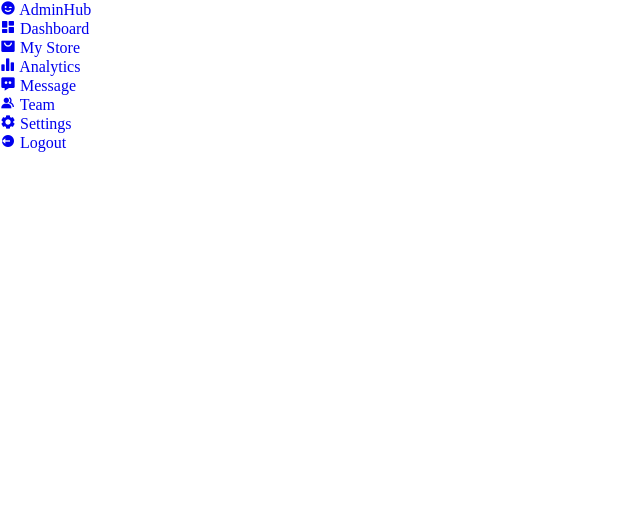
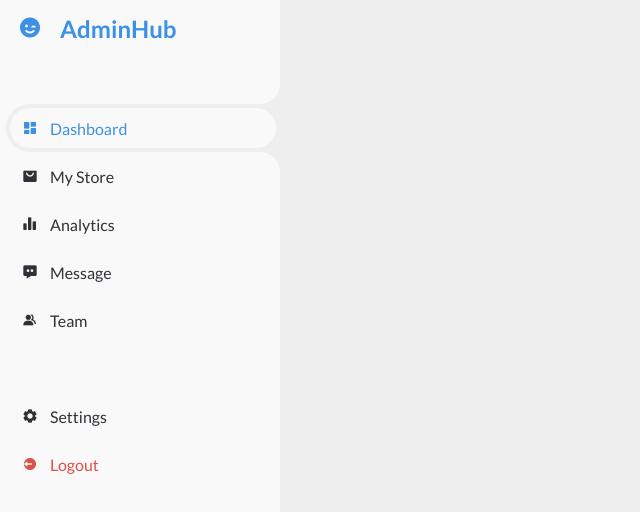
Before and after one commit to pedroacbg/admin-dashboard, a plain HTML site: page index.html in a window 1280 px wide. Shown: the whole page, without its empty margins (0-640 px from the left). Drawn offline with nearby package versions, Linux system fonts and the light colour scheme.

Commit message:
styling sidebar

```diff
--- a/index.html
+++ b/index.html
@@ -14,13 +14,14 @@
     <title>Gulerone's | Admin</title>
   </head>
   <body>
+    <!-- SIDEBAR SECTION -->
     <section id="sidebar">
       <a href="#" class="brand">
         <i class="bx bxs-wink-smile"></i>
         <span class="text">AdminHub</span>
       </a>
       <ul class="side-menu top">
-        <li>
+        <li class="active">
           <a href="#">
             <i class="bx bxs-dashboard"></i>
             <span class="text">Dashboard</span>
@@ -59,7 +60,7 @@
           </a>
         </li>
         <li>
-          <a href="#">
+          <a href="#" class="logout">
             <i class="bx bxs-log-out-circle"></i>
             <span class="text">Logout</span>
           </a>
--- a/script.js
+++ b/script.js
@@ -0,0 +1,12 @@
+const allSideMenu = document.querySelectorAll("#sidebar .side-menu.top li a");
+
+allSideMenu.forEach((item) => {
+  const li = item.parentElement;
+
+  item.addEventListener("click", function () {
+    allSideMenu.forEach((i) => {
+      i.parentElement.classList.remove("active");
+    });
+    li.classList.add("active");
+  });
+});
--- a/style.css
+++ b/style.css
@@ -1,18 +1,4 @@
 @import url("https://fonts.googleapis.com/css2?family=Lato:wght@400;700&family=Poppins:wght@400;500;600;700&display=swap");
-
-* {
-  margin: 0;
-  padding: 0;
-  box-sizing: border-box;
-}
-
-a {
-  text-decoration: none;
-}
-
-li {
-  list-style: none;
-}
 
 :root {
   --poppins: "Poppins", sans-serif;
@@ -30,3 +16,119 @@ li {
   --orange: #fd7238;
   --light-orange: #ffe0d3;
 }
+
+* {
+  margin: 0;
+  padding: 0;
+  box-sizing: border-box;
+}
+
+a {
+  text-decoration: none;
+}
+
+li {
+  list-style: none;
+}
+
+body {
+  background: var(--grey);
+}
+
+/* SIDEBAR */
+#sidebar {
+  position: fixed;
+  top: 0;
+  left: 0;
+  width: 280px;
+  height: 100%;
+  background: var(--light);
+  z-index: 1000;
+  font-family: var(--lato);
+}
+
+#sidebar .brand {
+  font-size: 24px;
+  font-weight: 700;
+  height: 56px;
+  display: flex;
+  align-items: center;
+  color: var(--blue);
+}
+
+#sidebar .brand .bx {
+  min-width: 60px;
+  display: flex;
+  justify-content: center;
+}
+
+#sidebar .side-menu {
+  width: 100%;
+  margin-top: 48px;
+}
+
+#sidebar .side-menu li {
+  height: 48px;
+  background: transparent;
+  margin-left: 6px;
+  border-radius: 48px 0 0 48px;
+  padding: 4px;
+}
+
+#sidebar .side-menu li.active {
+  background: var(--grey);
+  position: relative;
+}
+
+#sidebar .side-menu li.active a {
+  color: var(--blue);
+}
+
+#sidebar .side-menu li.active::before {
+  content: "";
+  position: absolute;
+  width: 40px;
+  height: 40px;
+  border-radius: 50%;
+  top: -40px;
+  right: 0;
+  box-shadow: 20px 20px 0 var(--grey);
+  z-index: -1;
+}
+
+#sidebar .side-menu li.active::after {
+  content: "";
+  position: absolute;
+  width: 40px;
+  height: 40px;
+  border-radius: 50%;
+  bottom: -40px;
+  right: 0;
+  box-shadow: 20px -20px 0 var(--grey);
+  z-index: -1;
+}
+
+#sidebar .side-menu li a {
+  width: 100%;
+  height: 100%;
+  background-color: var(--light);
+  display: flex;
+  align-items: center;
+  border-radius: 48px;
+  font-size: 16px;
+  color: var(--dark);
+}
+
+#sidebar .side-menu.top li a:hover {
+  color: var(--blue);
+}
+
+#sidebar .side-menu li a .bx {
+  min-width: calc(60px - ((4px + 6px) * 2));
+  display: flex;
+  justify-content: center;
+}
+
+#sidebar .side-menu li a.logout {
+  color: var(--red);
+}
```
